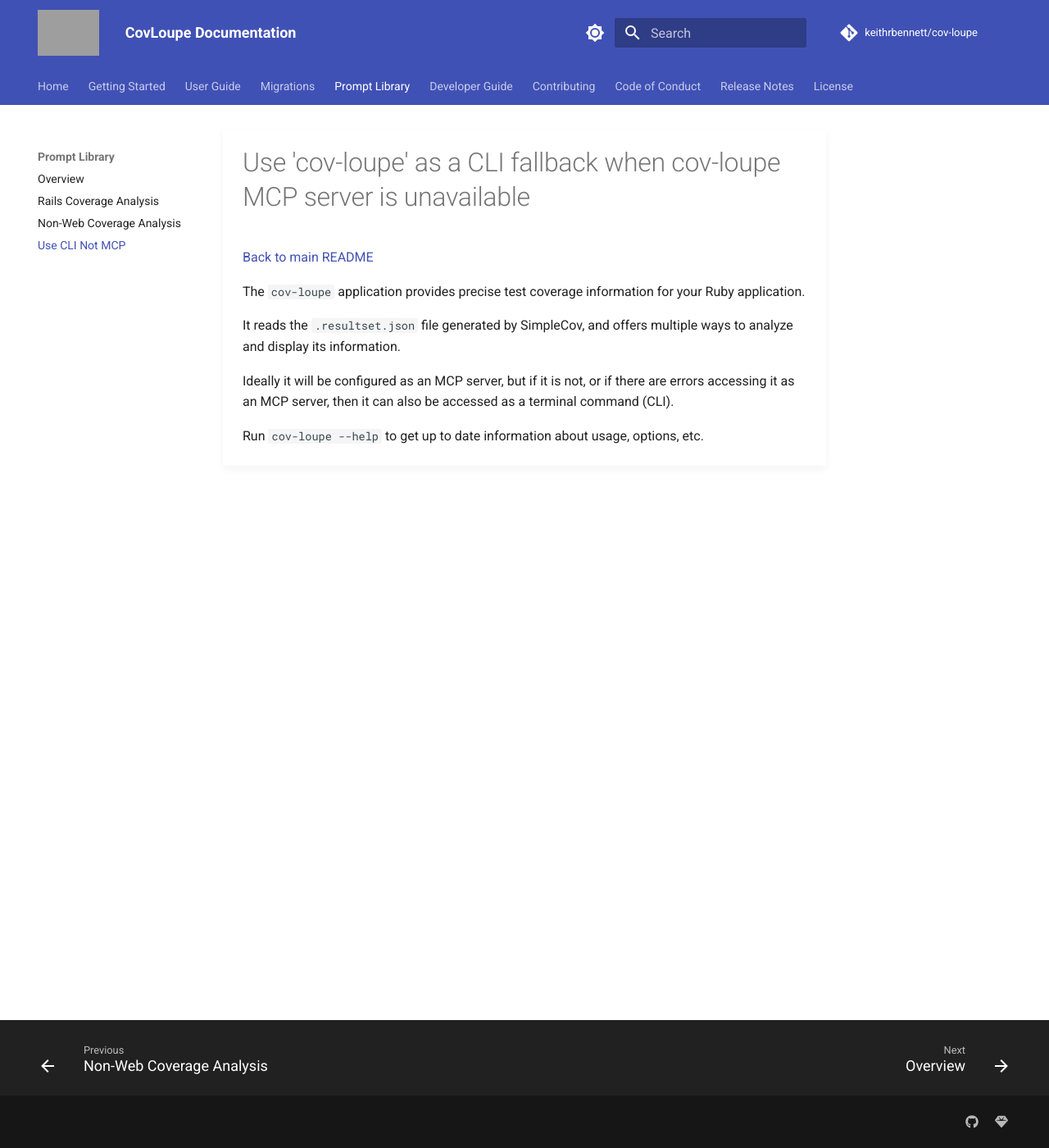
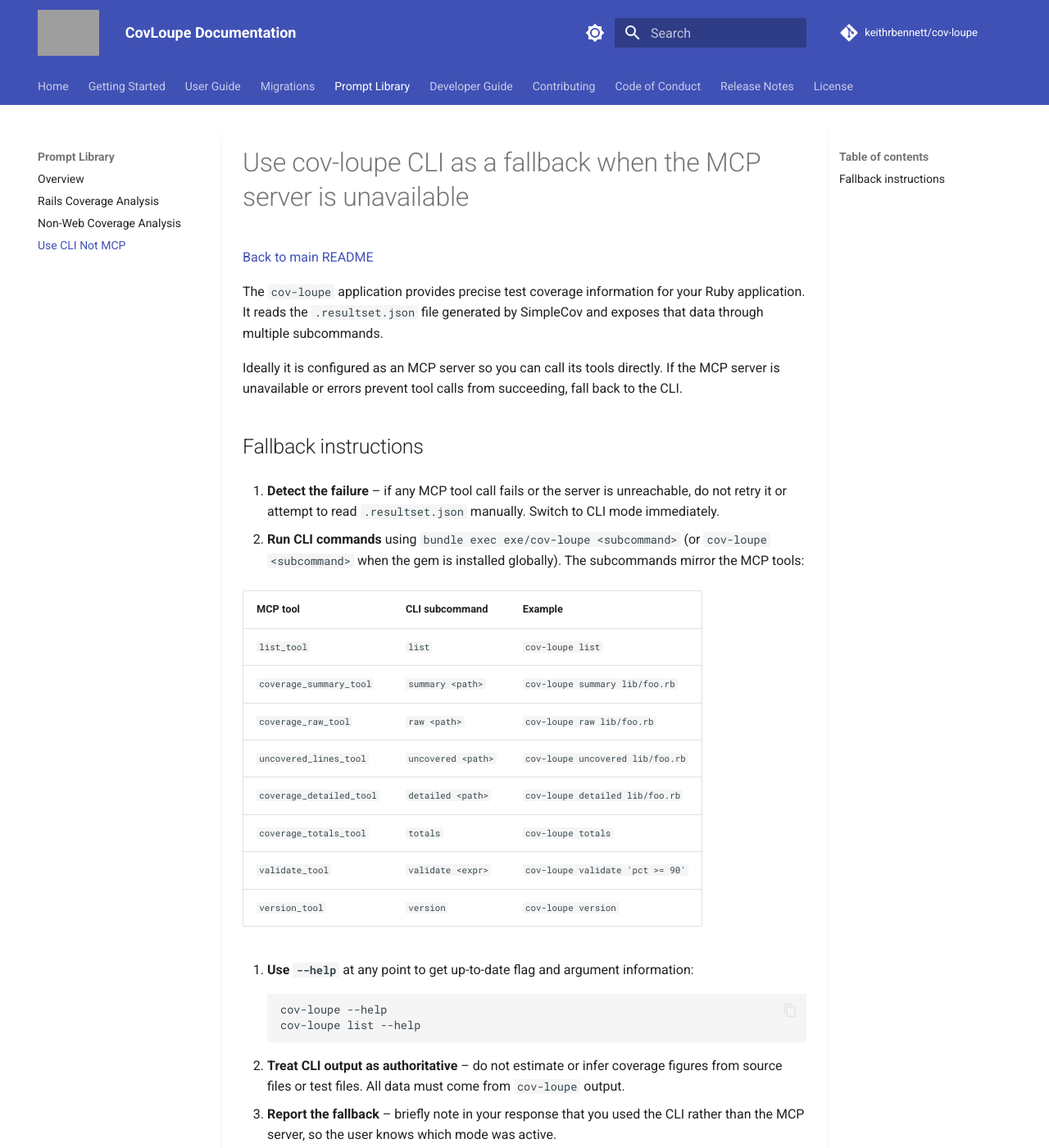
Before and after one commit to keithrbennett/simplecov-mcp, an MkDocs documentation site: the page built from docs/user/prompts/use-cli-not-mcp-prompt.md, in a window 1280 px wide and 1400 px high. Shown: the whole window at 82% size. Built offline with MkDocs 1.6.1 and Material for MkDocs 9.7.7, drawn with Linux system fonts in a browser that asks for light colours; comment, search, counter and statistics services are not loaded; grey boxes are pictures that could not be loaded.

Commit message:
Flesh out use-cli-not-mcp-prompt.md with actionable fallback instructions
Replace the stub with a numbered checklist covering failure detection,
MCP-to-CLI command mapping table, --help usage, authoritative output
requirement, and reporting convention.

https://claude.ai/code/session_01LnoX2ibN7q6zjzQHiYWcNW

````diff
--- a/docs/user/prompts/use-cli-not-mcp-prompt.md
+++ b/docs/user/prompts/use-cli-not-mcp-prompt.md
@@ -1,12 +1,41 @@
-# Use 'cov-loupe' as a CLI fallback when cov-loupe MCP server is unavailable
+# Use cov-loupe CLI as a fallback when the MCP server is unavailable
 
 [Back to main README](../../index.md)
 
 The `cov-loupe` application provides precise test coverage information for your Ruby application.
+It reads the `.resultset.json` file generated by SimpleCov and exposes that data through
+multiple subcommands.
 
-It reads the `.resultset.json` file generated by SimpleCov, and offers multiple ways to analyze and display its information.
+Ideally it is configured as an MCP server so you can call its tools directly. If the MCP
+server is unavailable or errors prevent tool calls from succeeding, fall back to the CLI.
 
-Ideally it will be configured as an MCP server, but if it is not, or if there are errors accessing it as an MCP server,
-then it can also be accessed as a terminal command (CLI).
+## Fallback instructions
 
-Run `cov-loupe --help` to get up to date information about usage, options, etc.
+1. **Detect the failure** – if any MCP tool call fails or the server is unreachable, do not
+   retry it or attempt to read `.resultset.json` manually. Switch to CLI mode immediately.
+
+2. **Run CLI commands** using `bundle exec exe/cov-loupe <subcommand>` (or `cov-loupe
+   <subcommand>` when the gem is installed globally). The subcommands mirror the MCP tools:
+
+   | MCP tool | CLI subcommand | Example |
+   |---|---|---|
+   | `list_tool` | `list` | `cov-loupe list` |
+   | `coverage_summary_tool` | `summary <path>` | `cov-loupe summary lib/foo.rb` |
+   | `coverage_raw_tool` | `raw <path>` | `cov-loupe raw lib/foo.rb` |
+   | `uncovered_lines_tool` | `uncovered <path>` | `cov-loupe uncovered lib/foo.rb` |
+   | `coverage_detailed_tool` | `detailed <path>` | `cov-loupe detailed lib/foo.rb` |
+   | `coverage_totals_tool` | `totals` | `cov-loupe totals` |
+   | `validate_tool` | `validate <expr>` | `cov-loupe validate 'pct >= 90'` |
+   | `version_tool` | `version` | `cov-loupe version` |
+
+3. **Use `--help`** at any point to get up-to-date flag and argument information:
+   ```
+   cov-loupe --help
+   cov-loupe list --help
+   ```
+
+4. **Treat CLI output as authoritative** – do not estimate or infer coverage figures from
+   source files or test files. All data must come from `cov-loupe` output.
+
+5. **Report the fallback** – briefly note in your response that you used the CLI rather than
+   the MCP server, so the user knows which mode was active.
````
